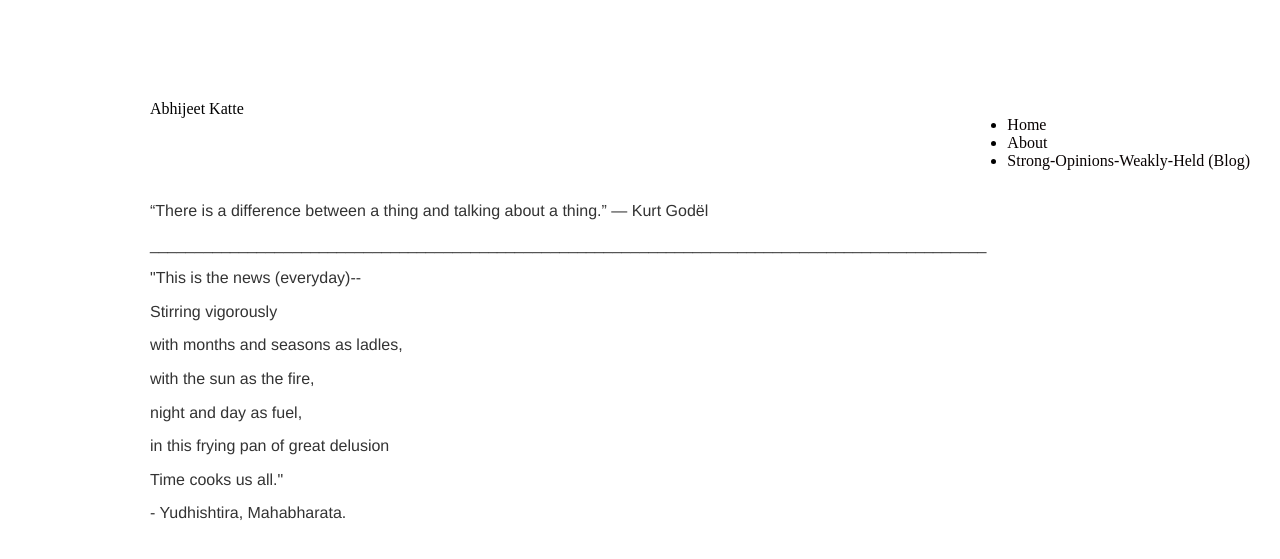
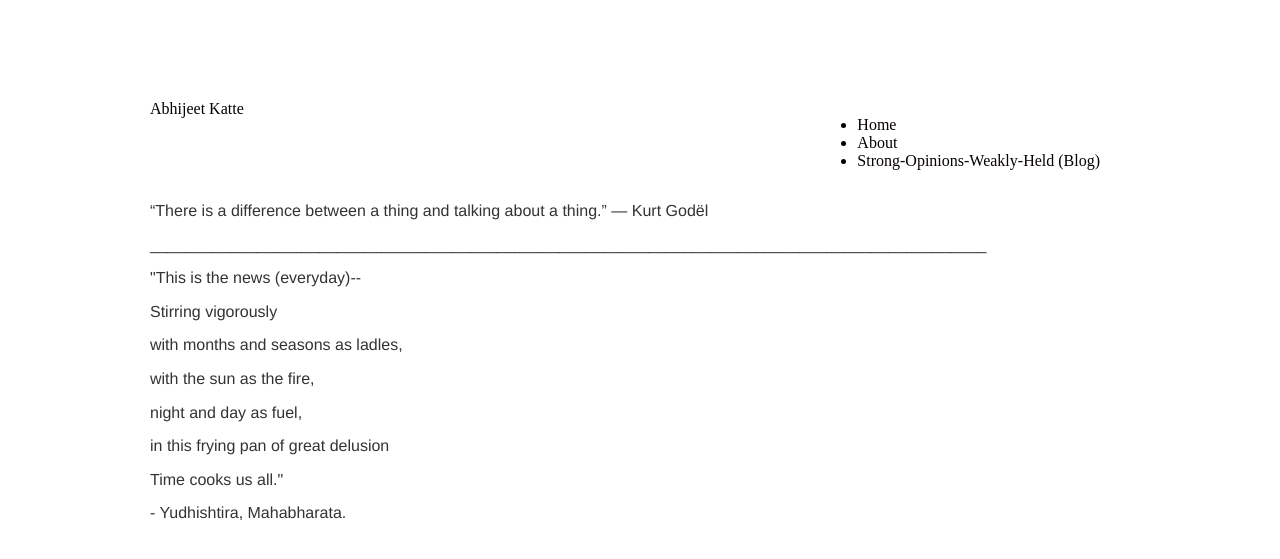
Before and after one commit to AbhiK24/abhik24.github.io, a Jekyll site: the page built from index.html, in a window 1280 px wide. Shown: the top 559 px of the page. Built offline with Jekyll 4.4.1, drawn with Linux system fonts in a browser that asks for light colours.

Commit message:
margin-right: 150px

```diff
--- a/css/main.css
+++ b/css/main.css
@@ -3,6 +3,7 @@ body {
     width: 100;
     margin-top: 100px;
     margin-left: 150px;
+    margin-right: 150px;
 }
 nav ul, footer ul {
     font-family: "Myriad Pro", "Helvetica Neue", Helvetica;
```
